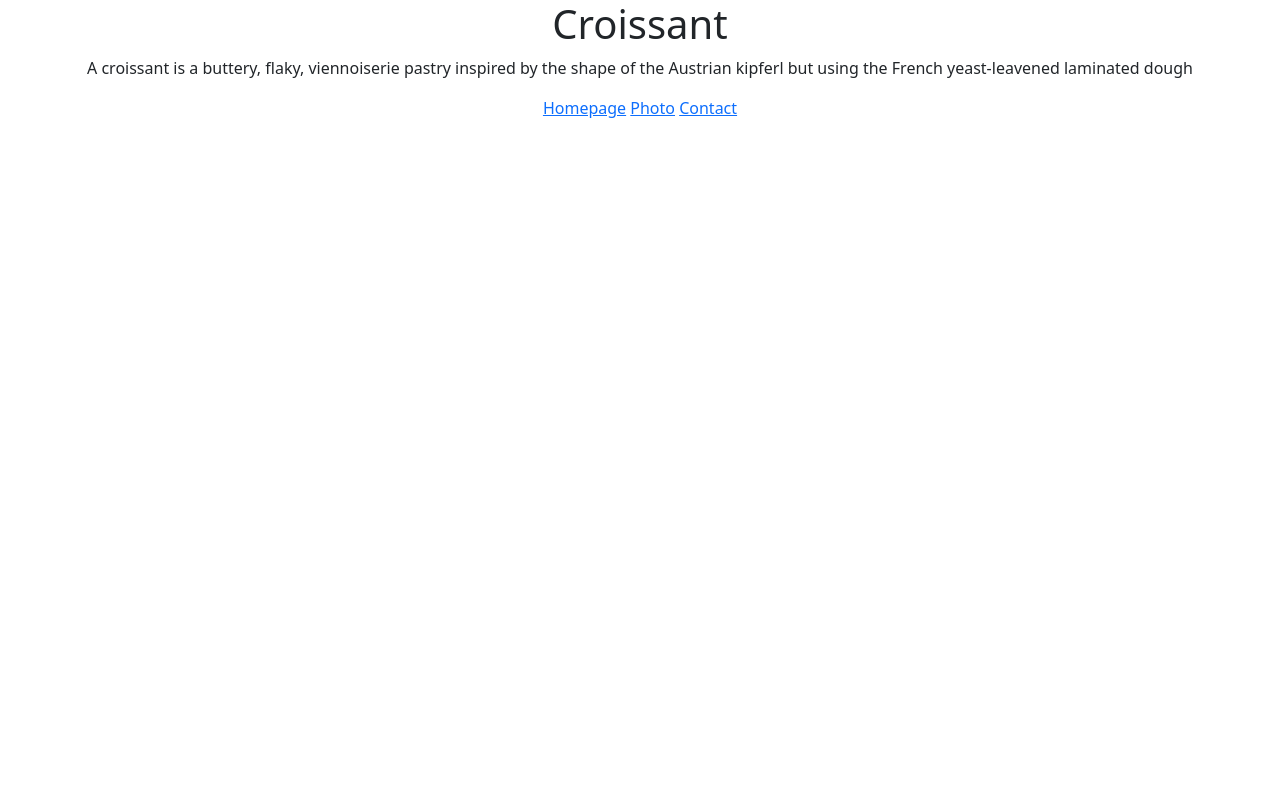
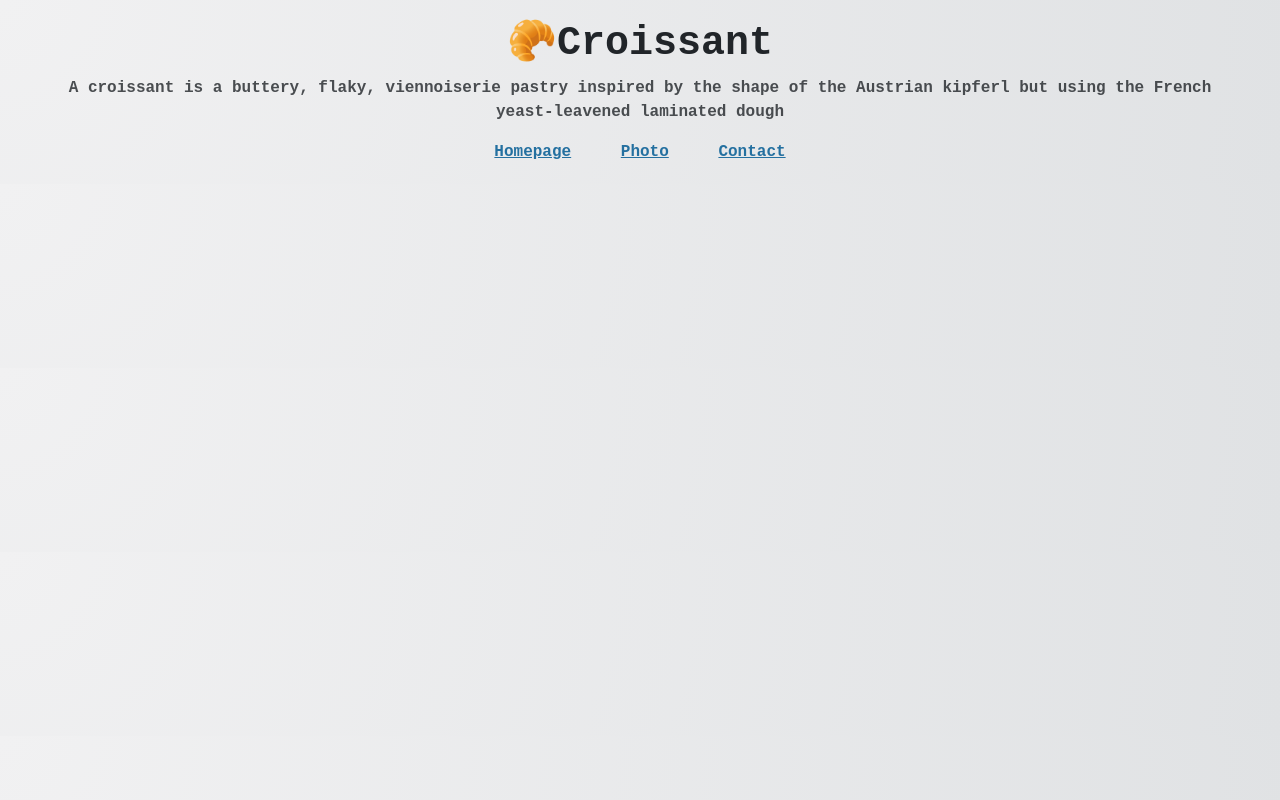
Before and after one commit to atashijan/Croissant, a plain HTML site: page index.html in a window 1280 px wide. Drawn offline with nearby package versions, Linux system fonts and the light colour scheme.

Commit message:
removed container in body, added CSS  background color, changed font & updated footer font color, updated footer placement on photo page

```diff
--- a/css/styles.css
+++ b/css/styles.css
@@ -0,0 +1,24 @@
+body {
+  background: radial-gradient(
+    circle at 0% 0.5%,
+    rgb(241, 241, 242) 0.1%,
+    rgb(224, 226, 228) 100.2%
+  );
+  margin: 20px 50px;
+  font-family: "Courier New", Courier, monospace;
+}
+
+h1 {
+  font-weight: bolder;
+}
+
+p {
+  font-weight: 550;
+  opacity: 0.8;
+}
+
+footer a {
+  margin: auto 20px;
+  color: #2470a0;
+  font-weight: 550;
+}
--- a/index.html
+++ b/index.html
@@ -16,14 +16,14 @@
   </head>
 
   <body>
-    <div class="container text-center">
-      <h1>Croissant</h1>
+    <div class="text-center">
+      <h1>🥐Croissant</h1>
       <p>
         A croissant is a buttery, flaky, viennoiserie pastry inspired by the
         shape of the Austrian kipferl but using the French yeast-leavened
         laminated dough
       </p>
-      <footer class="">
+      <footer>
         <a href="/" title="Home"> Homepage</a>
         <a href="/photo.html" title="Croissant Photo">Photo</a>
         <a href="/contact.html" title="Contact">Contact</a>
```
Also changed, not shown: contact.html (+3 -3 lines), photo.html (+3 -3 lines).
